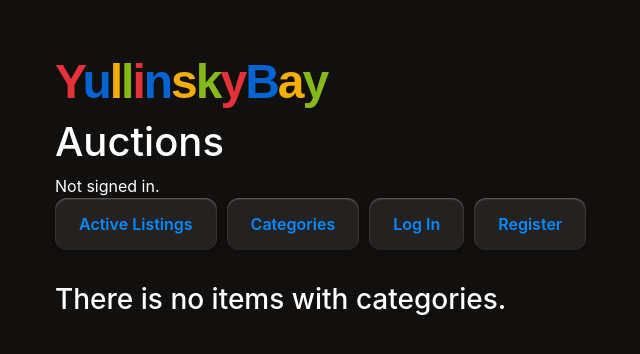
After one commit to Yullinsky/commerce, a Django app: page /categories in a window 1280 px wide. The commit adds this page. Shown: the top 354 px of the page, without its empty margins (1-641 px from the left). Run offline with Django 3.2, Linux system fonts and the light colour scheme; some libraries are stand-ins or nearby versions.

Commit message:
categories page

```diff
--- /dev/null
+++ b/auctions/templates/auctions/categories.html
@@ -0,0 +1,15 @@
+{% extends "auctions/layout.html" %}
+
+{% block body%}
+    {% if category %}
+        <ul>
+            {% for category in categories%}
+                <li>
+                    <a>{{ listing.category }}</a>
+                </li>
+            {% endfor%}
+        </ul>
+    {% else %}
+        <h3>There is no items with categories.</h3>
+    {% endif %}
+{% endblock %}
--- a/auctions/templates/auctions/layout.html
+++ b/auctions/templates/auctions/layout.html
@@ -20,6 +20,9 @@
         <ul class="nav">
             <li class="nav-item">
                 <a class="nav-link" href="{% url 'index' %}">Active Listings</a>
+            </li>
+            <li class="nav-item">
+                <a class="nav-link" href="{% url 'categories' %}">Categories</a>
             </li>
             {% if user.is_authenticated %}
                 <li class="nav-item">
--- a/auctions/urls.py
+++ b/auctions/urls.py
@@ -13,4 +13,5 @@ urlpatterns = [
     path("wishlist/<int:listing_id>/", views.toggle_wishlist, name="toggle_wishlist"),
     path("listing/<int:listing_id>/bid/", views.place_bid, name="place_bid"),
     path("listing/<int:listing_id>/comment/", views.add_comment, name="add_comment"),
+    path("categories", views.categories, name="categories"),
 ]
--- a/auctions/views.py
+++ b/auctions/views.py
@@ -66,6 +66,9 @@ def register(request):
         return HttpResponseRedirect(reverse("index"))
     else:
         return render(request, "auctions/register.html")
+
+def categories(request):
+    return render(request, "auctions/categories.html")
 
 def create_listing(request):
     if request.method == "POST":
```
